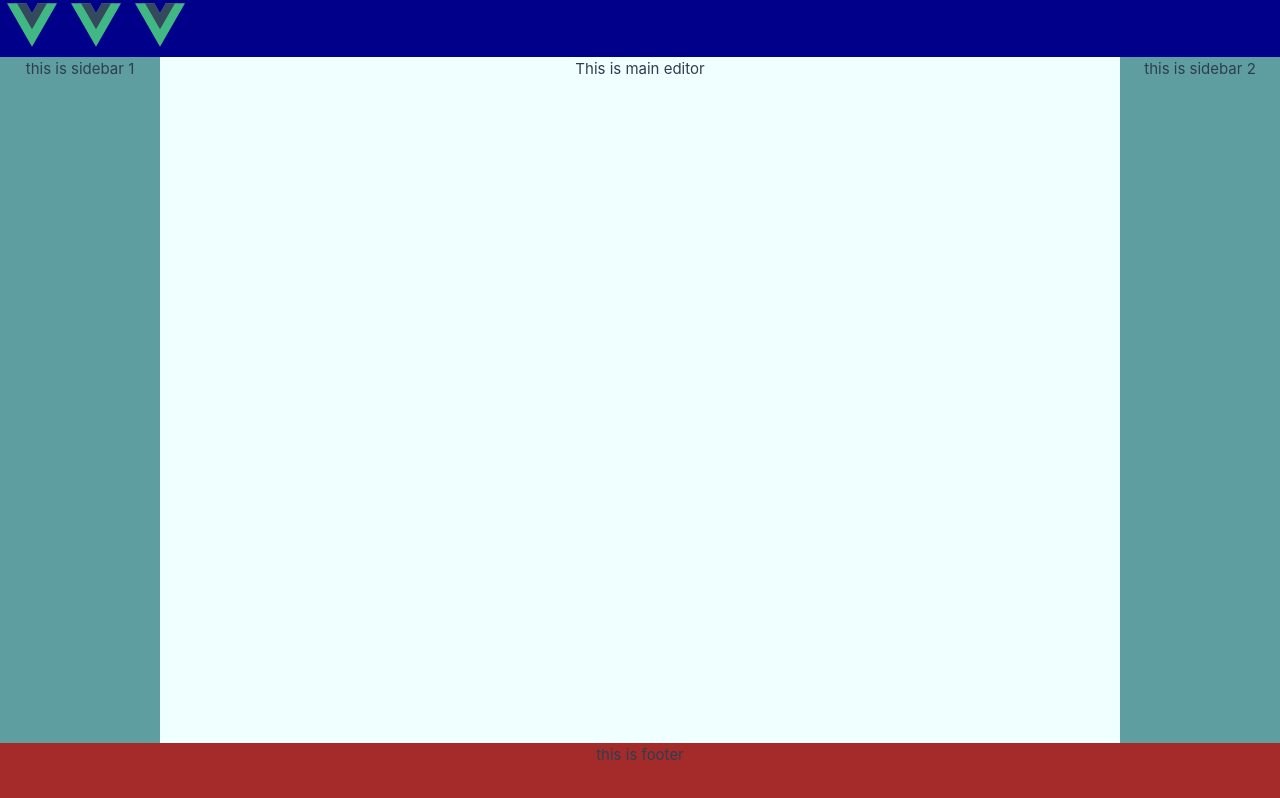
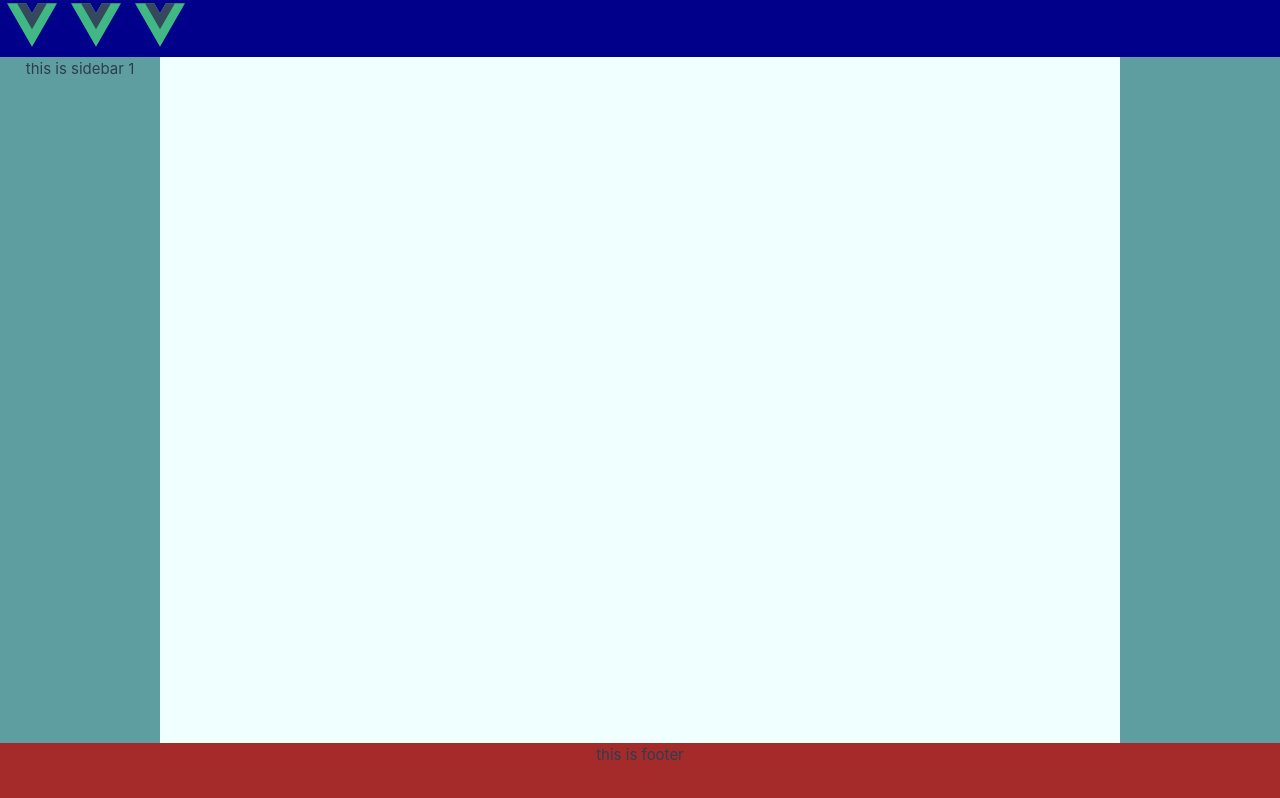
Before and after one commit to CS222-UIUC/VNEditor, a Vue app: page / in a window 1280 px wide. Built offline with nearby package versions, Linux system fonts and the light colour scheme.

Commit message:
Add some components, update api documents

```diff
--- a/src/App.vue
+++ b/src/App.vue
@@ -1,6 +1,26 @@
-<script setup lang="ts">
+
+
+<script>
+
 import Toolbar from "./components/Toolbar.vue";
 import Navbar from "./components/Navbar.vue"
+import FileUploadArea from "./components/UploadArea.vue"
+import Editor from "./components/Editor.vue"
+
+export default {
+  data() {
+    return {
+
+    }
+  },
+  components: {
+    Toolbar,
+    Navbar,
+    FileUploadArea,
+    Editor,
+  },
+
+}
 </script>
 
 
@@ -9,10 +29,12 @@ import Navbar from "./components/Navbar.vue"
 
   </Navbar>
   <main id="main-editor" class="grid-item">
-    This is main editor
+    <FileUploadArea />
   </main>
   <div id="preview-sidebar" class="grid-item">this is sidebar 1</div>
-  <div id="toolbar-sidebar" class="grid-item">this is sidebar 2</div>
+  <div id="toolbar-sidebar" class="grid-item">
+
+  </div>
   <footer id="footer" class="grid-item">this is footer</footer>
 
 
@@ -28,6 +50,7 @@ import Navbar from "./components/Navbar.vue"
 
 #main-editor {
   background: azure;
+  display: flex;
 }
 
 #preview-sidebar {
--- a/src/assets/main.css
+++ b/src/assets/main.css
@@ -9,7 +9,7 @@
   flex-grow: 10;
 
   grid-template-columns: 1fr 6fr 1fr;
-  grid-template-rows: 0.5fr 3fr 3fr 0.5fr;
+  grid-template-rows: 0.5fr 6fr 0.5fr;
 
   font-weight: normal;
 
@@ -18,7 +18,6 @@
   grid-template-areas:
     "header header header"
     "preview-sidebar main-editor toolbar-sidebar"
-    "preview-sidebar main-editor toolbar-sidebar"
     "footer footer footer";
 }
 #header {
@@ -26,19 +25,19 @@
 }
 
 #footer {
-  grid-area: 4 / 1 / 5 / 4;
+  grid-area: 3 / 1 / 4 / 4;
 }
 
 #preview-sidebar {
-  grid-area: 2 / 1 / 4 / 2;
+  grid-area: 2 / 1 / 3 / 2;
 }
 
 #toolbar-sidebar {
-  grid-area: 2 / 3 / 4 / 4;
+  grid-area: 2 / 3 / 3 / 4;
 }
 
 #main-editor {
-  grid-area: 2 / 2 / 4 / 3;
+  grid-area: 2 / 2 / 3 / 3;
 }
 
 
--- /dev/null
+++ b/src/components/Editor.vue
@@ -0,0 +1,13 @@
+<script setup lang="ts">
+</script>
+
+
+<template>
+    <div>Twest</div>
+    <div>Twest</div>
+</template>
+
+
+<script>
+
+</script>
--- /dev/null
+++ b/src/components/UploadArea.vue
@@ -0,0 +1,21 @@
+<script>
+
+
+</script>
+
+
+<template>
+    <div id="file-upload-area" @dragenter="" v-show="">
+        Test
+    </div>
+</template>
+
+
+<style>
+#file-upload-area {
+    color: aliceblue;
+    position: absolute;
+    width: 100%;
+    height: 100%;
+}
+</style>
```
Also changed, not shown: src/service/README.md.
